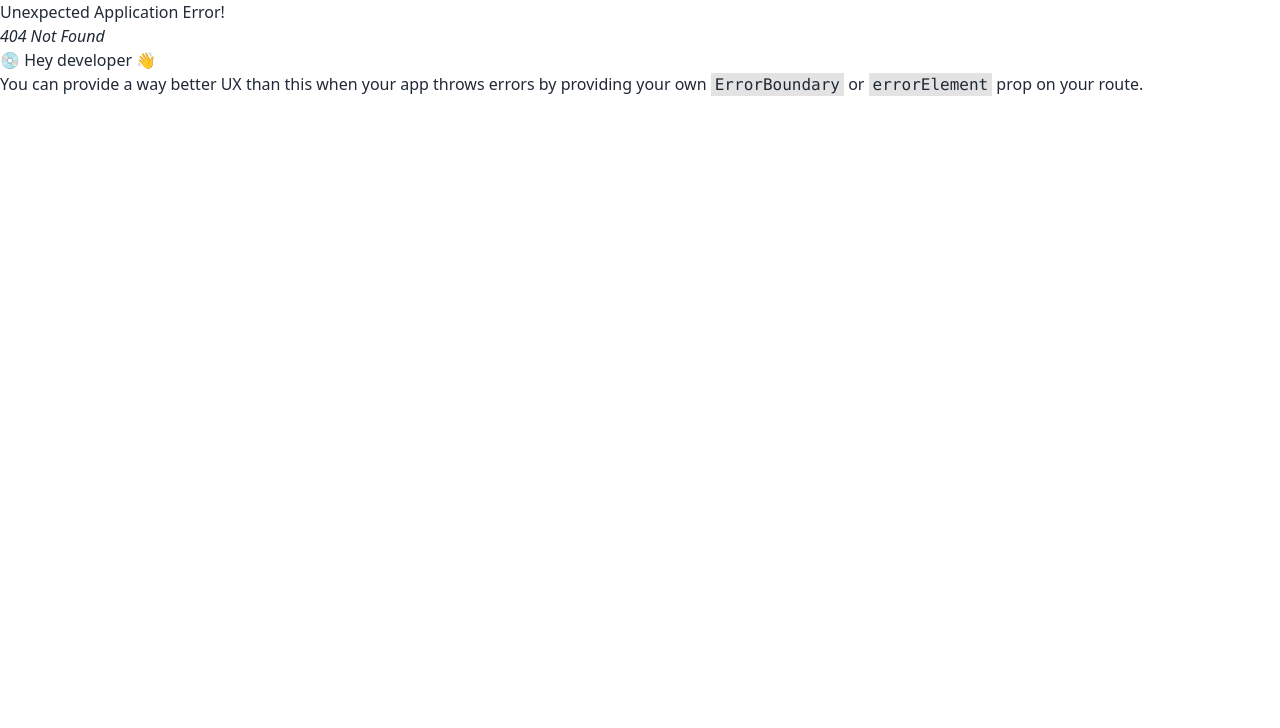
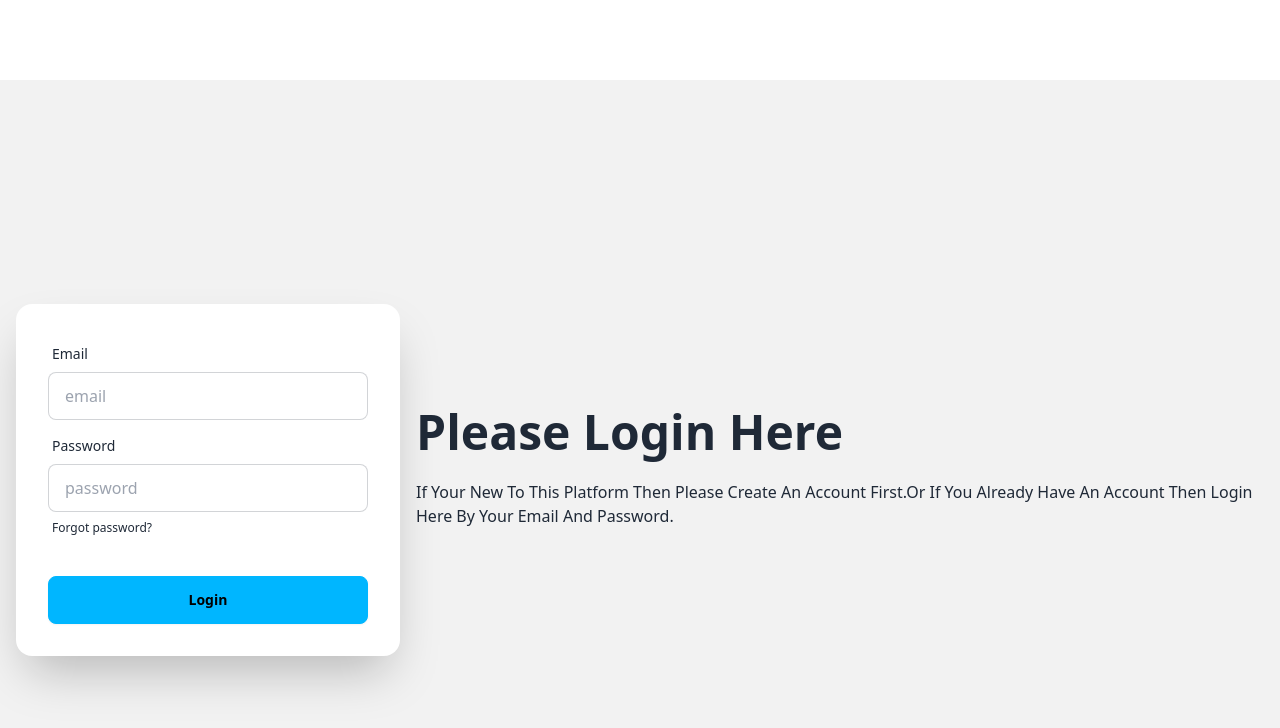
Before and after one commit to akashmuhammadabrrar/A12-edu-manage-clientB10, a React (Vite) app: page /login in a window 1280 px wide. Before the commit this address had no page. Shown: the top 728 px of the page. Built offline with nearby package versions, Linux system fonts and the light colour scheme.

Commit message:
this commit for login form

```diff
--- a/package.json
+++ b/package.json
@@ -10,6 +10,7 @@
     "preview": "vite preview"
   },
   "dependencies": {
+    "firebase": "^11.2.0",
     "localforage": "^1.10.0",
     "match-sorter": "^8.0.0",
     "react": "^18.3.1",
--- a/src/Layouts/MainLayout/MainLayout.jsx
+++ b/src/Layouts/MainLayout/MainLayout.jsx
@@ -1,16 +1,20 @@
 import React from "react";
-import { Outlet } from "react-router-dom";
+import { Outlet, useLocation } from "react-router-dom";
 import Footer from "../../Pages/Shared/Footer/Footer";
 import Navbar from "../../Pages/Shared/Navbar/Navbar";
 
 const MainLayout = () => {
+  const location = useLocation();
+  console.log(location);
+  const noHeaderFooter = location.pathname.includes("login");
+
   return (
     <div>
-      <Navbar></Navbar>
+      {noHeaderFooter || <Navbar></Navbar>}
       <div className="mt-20 min-h-[calc(100vh-194px)]">
         <Outlet></Outlet>
       </div>
-      <Footer></Footer>
+      {noHeaderFooter || <Footer></Footer>}
     </div>
   );
 };
--- /dev/null
+++ b/src/Pages/AllClasses/AllClasses.jsx
@@ -0,0 +1,11 @@
+import React from "react";
+
+const AllClasses = () => {
+  return (
+    <div>
+      <h2 className="text-3xl">All Classes Here For You</h2>
+    </div>
+  );
+};
+
+export default AllClasses;
--- a/src/Pages/Home/Collaborators/Collaborators.jsx
+++ b/src/Pages/Home/Collaborators/Collaborators.jsx
@@ -18,7 +18,7 @@ const Collaborators = () => {
     <section className="">
       <div className="my-6">
         <TitleSection
-          heading={"Collaborators Our Team Widely"}
+          heading={"Collaborate Our Team Around The World"}
           subHeading={"Meet Our Global Partners"}></TitleSection>
       </div>
       <Swiper
--- a/src/Pages/Home/CourseStats/CourseStats.jsx
+++ b/src/Pages/Home/CourseStats/CourseStats.jsx
@@ -10,21 +10,18 @@ const CourseStats = () => {
           <img src={statImg} className="max-w-sm rounded-lg shadow-2xl" />
           <div className="stats stats-vertical lg:stats-horizontal shadow">
             <div className="stat">
-              <div className="stat-title">Downloads</div>
+              <div className="stat-title">Total Users</div>
               <div className="stat-value">31K</div>
-              <div className="stat-desc">Jan 1st - Feb 1st</div>
             </div>
 
             <div className="stat">
-              <div className="stat-title">New Users</div>
+              <div className="stat-title">Total Classes</div>
               <div className="stat-value">4,200</div>
-              <div className="stat-desc">↗︎ 400 (22%)</div>
             </div>
 
             <div className="stat">
-              <div className="stat-title">New Registers</div>
+              <div className="stat-title">Total Enrollments</div>
               <div className="stat-value">1,200</div>
-              <div className="stat-desc">↘︎ 90 (14%)</div>
             </div>
           </div>
         </div>
--- /dev/null
+++ b/src/Pages/Login/Login.jsx
@@ -0,0 +1,68 @@
+import React from "react";
+
+const Login = () => {
+  const handleLogin = (e) => {
+    e.preventDefault();
+    const form = e.target;
+    const email = form.email.value;
+    const password = form.password.value;
+    console.log(email, password);
+  };
+
+  return (
+    <div className="hero bg-base-200 min-h-screen">
+      <div className="hero-content flex-col lg:flex-row-reverse">
+        <div className="text-center lg:text-left">
+          <h1 className="text-5xl font-bold">Please Login Here</h1>
+          <p className="py-6">
+            If Your New To This Platform Then Please Create An Account First.Or
+            If You Already Have An Account Then Login Here By Your Email And
+            Password.
+          </p>
+        </div>
+        <div className="card bg-base-100 w-full max-w-sm shrink-0 shadow-2xl">
+          <form onSubmit={handleLogin} className="card-body">
+            <div className="form-control">
+              <label className="label">
+                <span className="label-text">Email</span>
+              </label>
+              <input
+                type="email"
+                name="email"
+                placeholder="email"
+                className="input input-bordered"
+                required
+              />
+            </div>
+            <div className="form-control">
+              <label className="label">
+                <span className="label-text">Password</span>
+              </label>
+              <input
+                type="password"
+                name="password"
+                placeholder="password"
+                className="input input-bordered"
+                required
+              />
+              <label className="label">
+                <a href="#" className="label-text-alt link link-hover">
+                  Forgot password?
+                </a>
+              </label>
+            </div>
+            <div className="form-control mt-6">
+              <input
+                type="submit"
+                className="btn btn-info font-bold"
+                value="Login"
+              />
+            </div>
+          </form>
+        </div>
+      </div>
+    </div>
+  );
+};
+
+export default Login;
--- a/src/Pages/Shared/Navbar/Navbar.jsx
+++ b/src/Pages/Shared/Navbar/Navbar.jsx
@@ -15,7 +15,7 @@ const Navbar = () => {
         <Link to="/allClasses">All Classes</Link>
       </li>
       <li className="text-xl">
-        <Link to="/">Teach On Ap Classroom</Link>
+        <Link to="/teacherReq">Teach On Ed Manage Classroom</Link>
       </li>
       {/* {user && isAdmin && (
             <li>
@@ -48,7 +48,7 @@ const Navbar = () => {
   );
 
   return (
-    <div className="navbar max-w-screen-2xl mx-auto  bg-black bg-opacity-40 fixed z-10 top-0 text-white font-bold">
+    <div className="navbar max-w-screen-2xl mx-auto  bg-black bg-opacity-40 fixed z-10 top-0 lg:text-white font-bold">
       <div className="navbar-start ">
         <div className="dropdown">
           <div tabIndex={0} role="button" className="btn btn-ghost lg:hidden">
@@ -111,8 +111,23 @@ const Navbar = () => {
           <ul
             tabIndex={0}
             className="menu menu-sm dropdown-content bg-black bg-opacity-30 text-white rounded-box z-[1] mt-3 w-52 p-2 shadow">
+            <div>
+              <p>Name:</p>
+            </div>
             <li>
-              <a className="justify-between">Profile</a>
+              <Link>
+                <button className="btn btn-ghost">Profile</button>
+              </Link>
+            </li>
+            <li>
+              <Link>
+                <button className="btn btn-ghost">Dashboard</button>
+              </Link>
+            </li>
+            <li>
+              <Link to="/login">
+                <button className="btn btn-ghost">Login</button>
+              </Link>
             </li>
           </ul>
         </div>
--- /dev/null
+++ b/src/Pages/TeachingRequestForm/TeachReqForm.jsx
@@ -0,0 +1,11 @@
+import React from "react";
+
+const TeachReqForm = () => {
+  return (
+    <div>
+      <h2 className="text-3xl">This is teacher request form page</h2>
+    </div>
+  );
+};
+
+export default TeachReqForm;
--- a/src/Routes/routes.jsx
+++ b/src/Routes/routes.jsx
@@ -1,16 +1,34 @@
 import { createBrowserRouter } from "react-router-dom";
 import MainLayout from "../Layouts/MainLayout/MainLayout";
 import Home from "../Pages/Home/Home";
+import TeachReqForm from "../Pages/TeachingRequestForm/TeachReqForm";
+import AllClasses from "../Pages/AllClasses/AllClasses";
+import Login from "../Pages/Login/Login";
 
 export const router = createBrowserRouter([
   {
     path: "/",
     element: <MainLayout></MainLayout>,
+    errorElement: (
+      <h2 className="text-3xl text-center mt-56">404 Page Not Found</h2>
+    ),
     children: [
       {
         path: "/",
         element: <Home></Home>,
       },
+      {
+        path: "/teacherReq",
+        element: <TeachReqForm></TeachReqForm>,
+      },
+      {
+        path: "/allClasses",
+        element: <AllClasses></AllClasses>,
+      },
+      {
+        path: "/login",
+        element: <Login></Login>,
+      },
     ],
   },
 ]);
```
Also changed, not shown: 1 other file (tests, documents, lock files or other folders).
